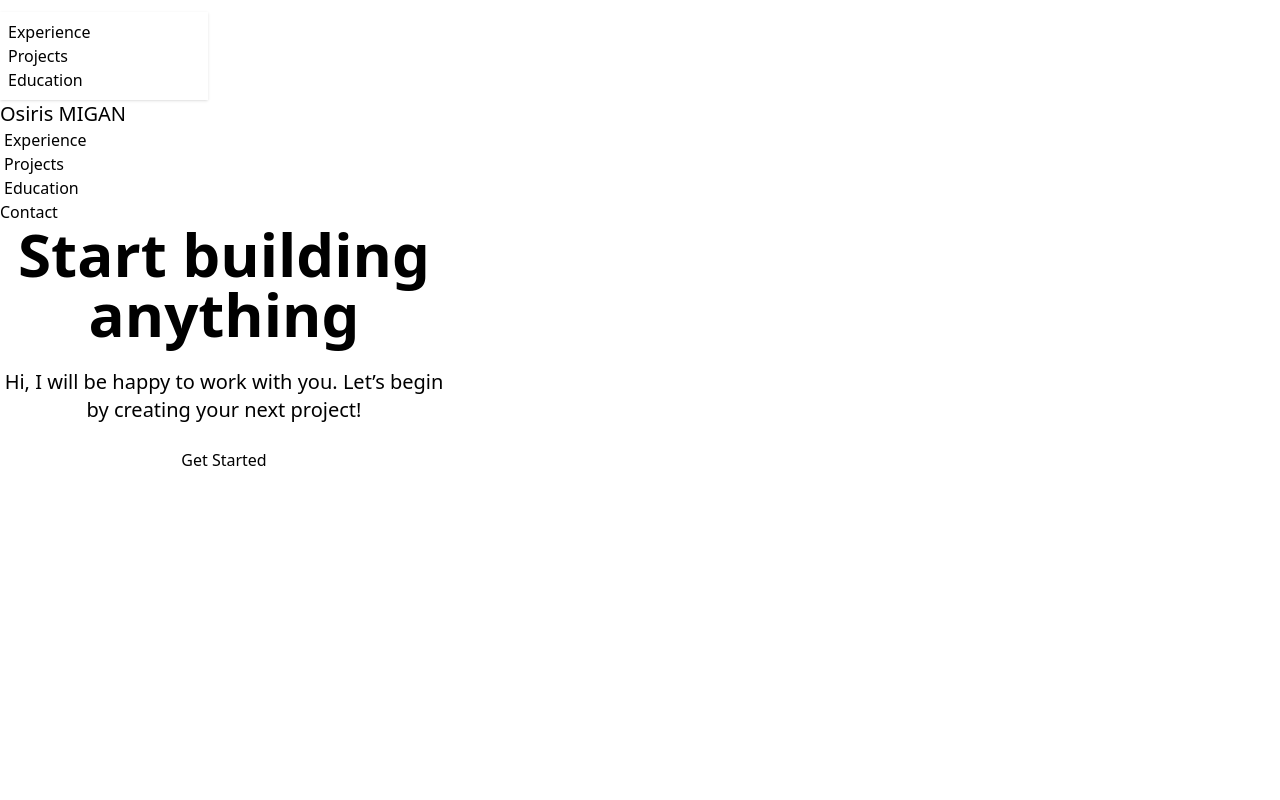
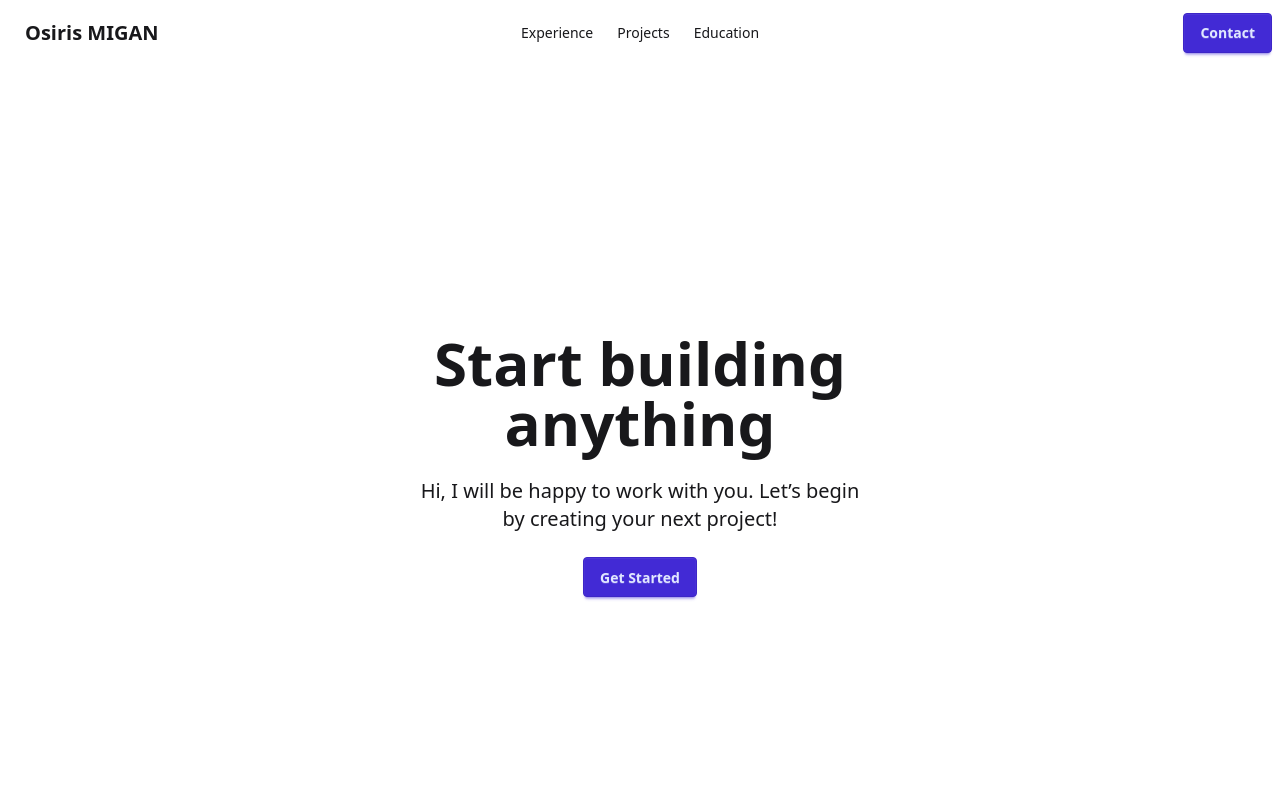
Before and after one commit to Osiris8/osirismigan, a Next.js app: page / in a window 1280 px wide. Shown: the top 800 px of the page. Built offline with nearby package versions, Linux system fonts and the light colour scheme.

Commit message:
Add daisy ui

```diff
--- a/app/globals.css
+++ b/app/globals.css
@@ -1,3 +1,4 @@
 @import "tailwindcss";
 
 @plugin "tailwindcss-animate";
+@plugin "daisyui";
```
